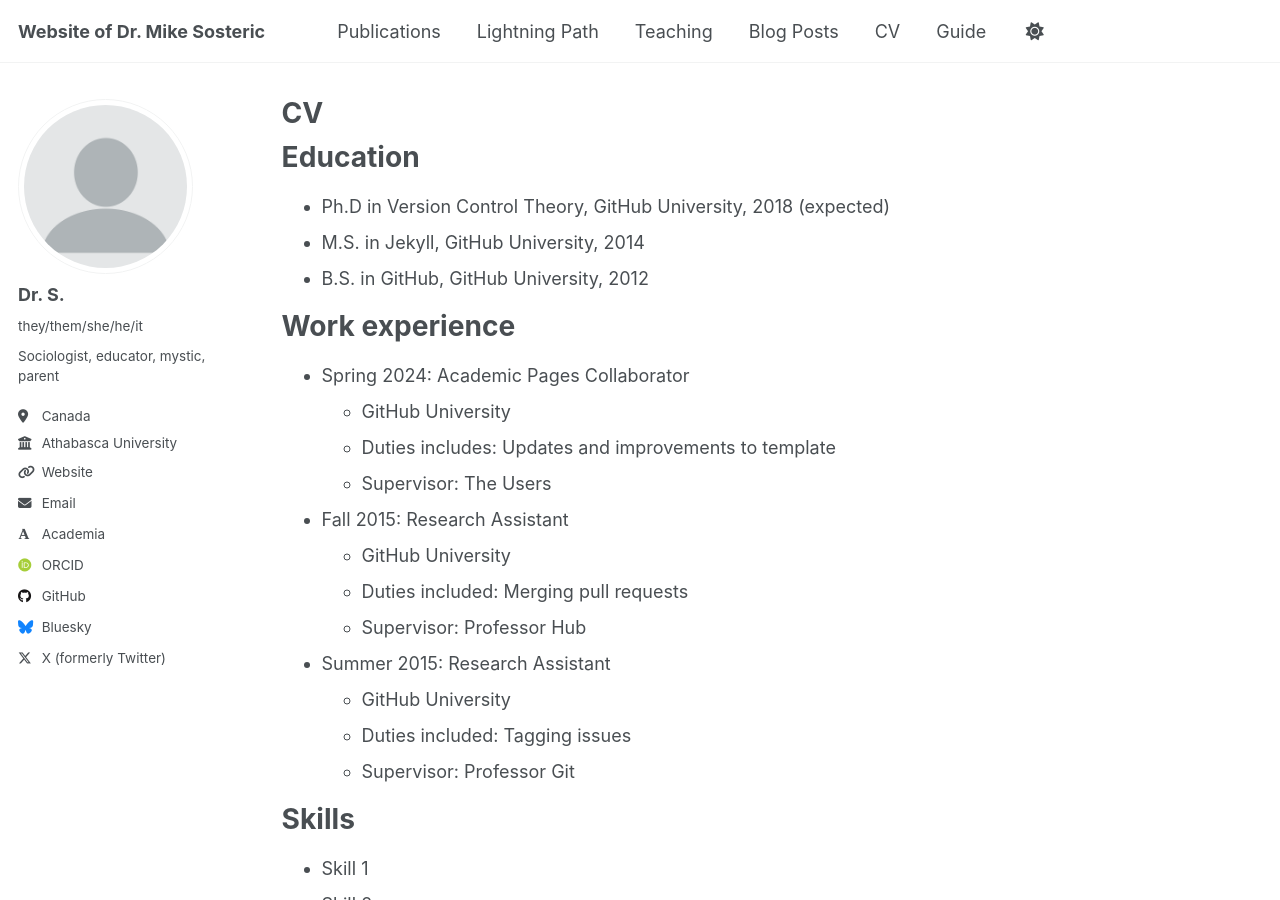
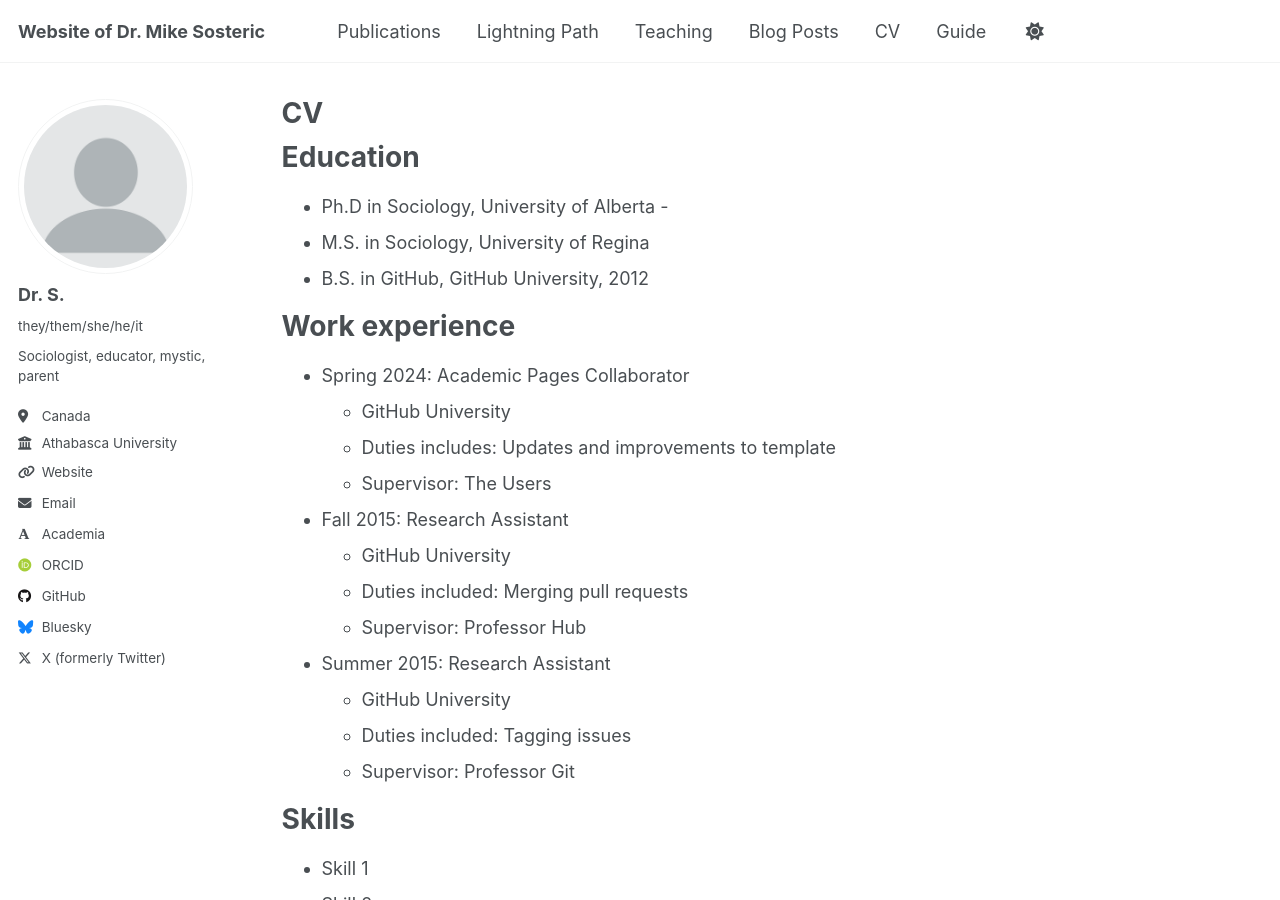
Before and after one commit to s1r0n/Dr.S, a Jekyll site: the page built from _pages/cv.md, in a window 1280 px wide and 900 px high. Built offline with Jekyll 4.4.1, drawn with Linux system fonts in a browser that asks for light colours; some web fonts are replaced.

Commit message:
Update cv.md

```diff
--- a/_pages/cv.md
+++ b/_pages/cv.md
@@ -11,8 +11,8 @@
 
 Education
 ======
-* Ph.D in Version Control Theory, GitHub University, 2018 (expected)
-* M.S. in Jekyll, GitHub University, 2014
+* Ph.D in Sociology, University of Alberta -
+* M.S. in Sociology, University of Regina
 * B.S. in GitHub, GitHub University, 2012
 
 Work experience
```
